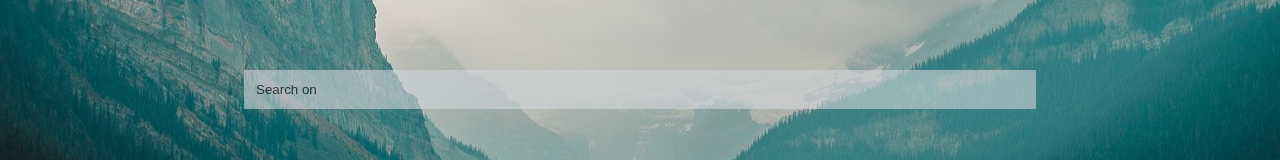
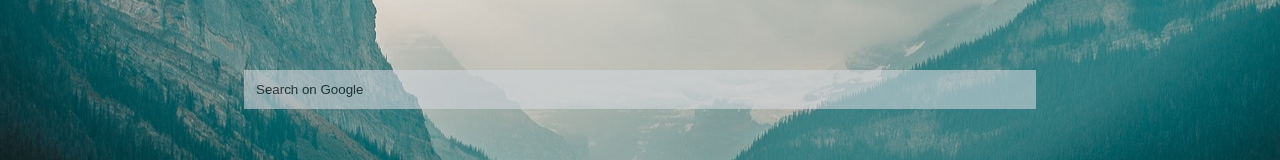
Before and after one commit to happer64bit/CleanTab, a React (Vite) app: page / in a window 1280 px wide. Shown: the part 211-371 px from the top of the page. Built offline with nearby package versions, Linux system fonts and the light colour scheme.

Commit message:
Version 1.0.2 Fix

```diff
--- a/src/pages/App.jsx
+++ b/src/pages/App.jsx
@@ -28,7 +28,7 @@ const App = () => {
     return (
         <div className="app">
             <div className="flex flex-end">
-                <input type='text' placeholder={'Search on '} className='field-search' onKeyPress={onEnter}/>
+                <input type='text' placeholder='Search on Google' className='field-search' onKeyPress={onEnter}/>
             </div>
         </div>
     )
```
